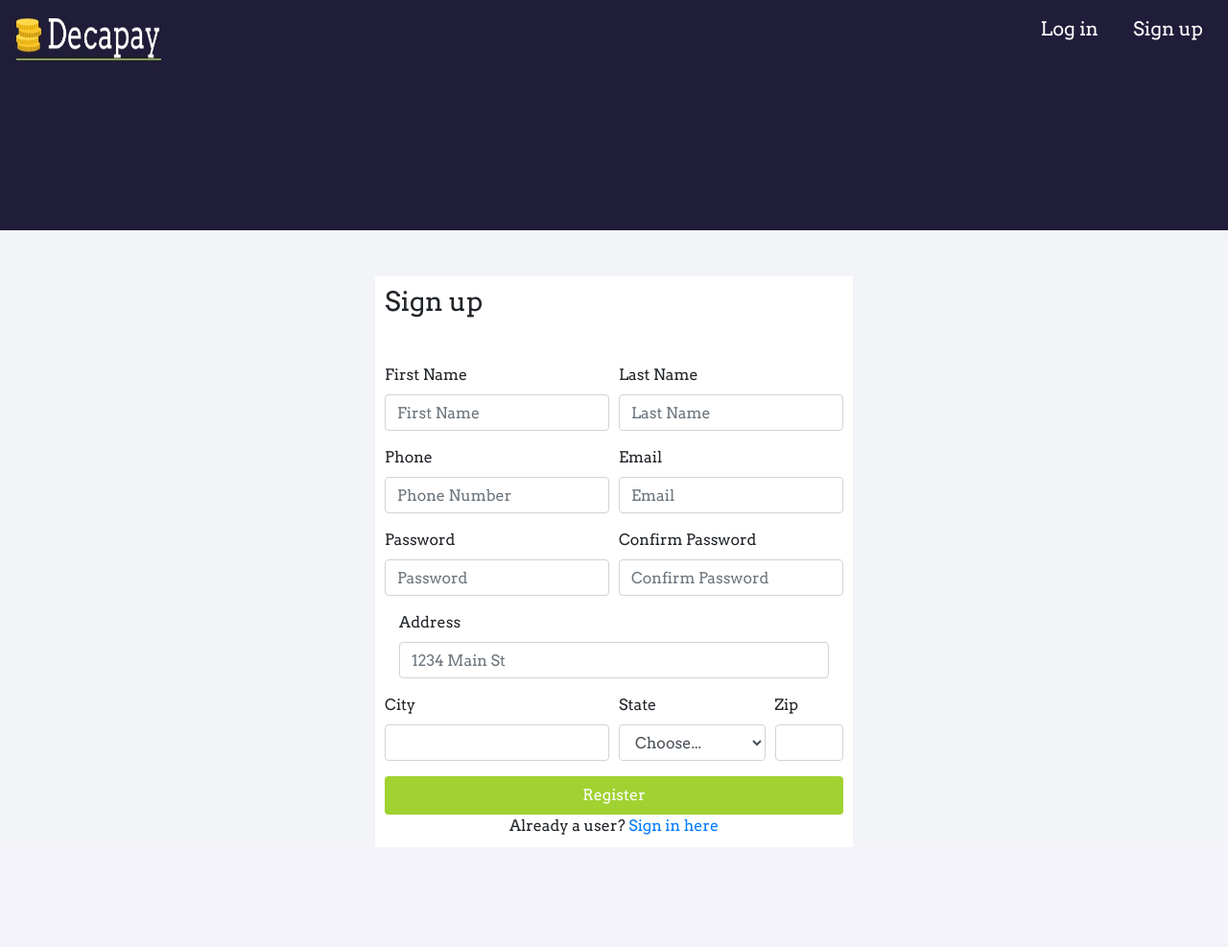
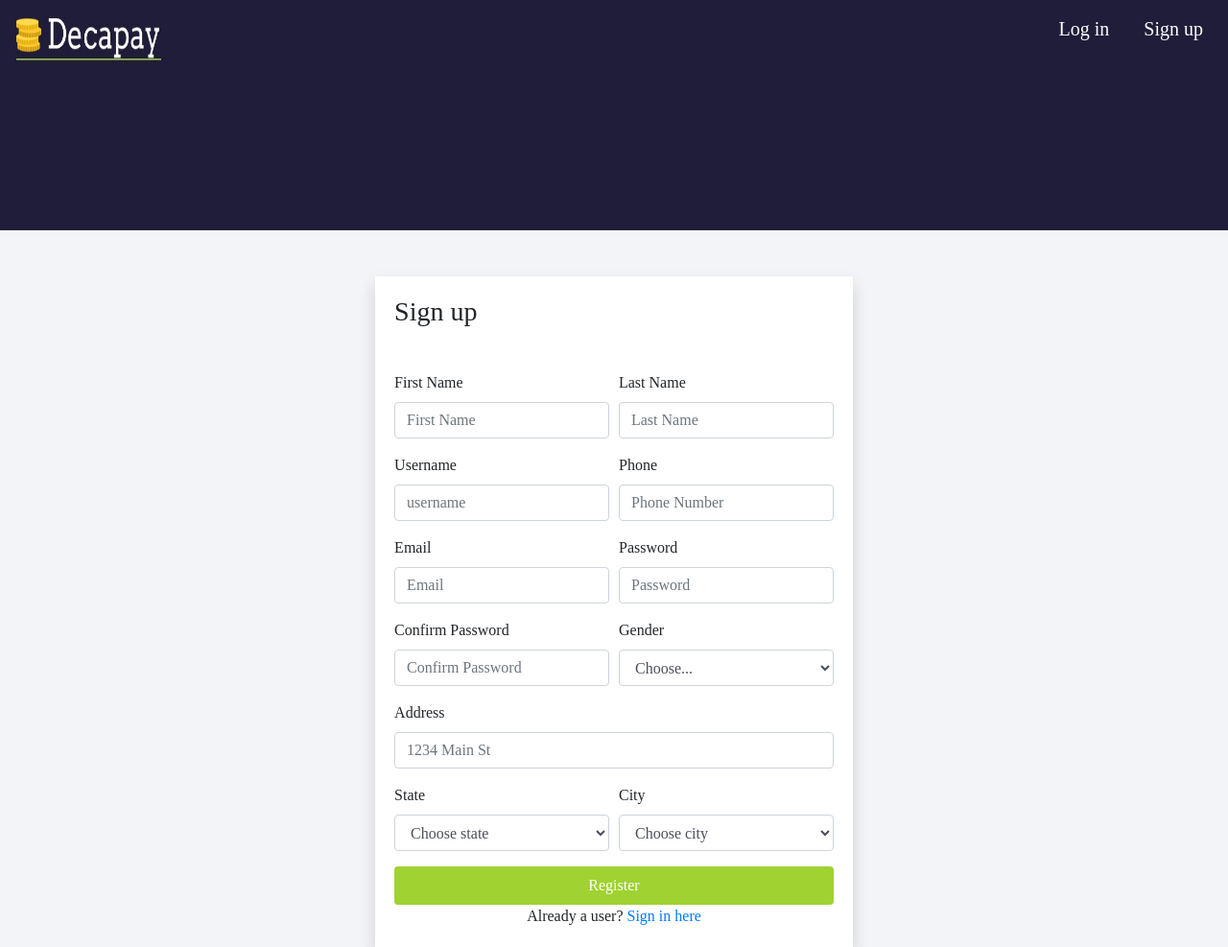
Before and after one commit to lesijay/decapay, a Flask app: page /register in a window 1280 px wide. Shown: the whole page at 96% size. Before the commit the page ends 870 px from the top, so only its background shows below. Run offline with Flask 2, Linux system fonts and the light colour scheme; data that the repository does not hold is empty; some libraries are stand-ins or nearby versions.

Commit message:
add register route

```diff
--- a/app.py
+++ b/app.py
@@ -1,5 +1,7 @@
 from flask import Flask, flash, jsonify, redirect, render_template, request, session
+from werkzeug.security import check_password_hash, generate_password_hash
 # from flask_session import Session
+from helpers import location
 from cs50 import SQL
 
 app = Flask(__name__)
@@ -29,9 +31,62 @@ def index():
 def login():
     return render_template("login.html")
 
-@app.route('/register')
+@app.route("/check", methods=["GET"])
+def check():
+    """Return true if username available, else false, in JSON format"""
+    q = request.args.get("q")
+    rows = db.execute("SELECT * FROM users WHERE username = :username", username= q)
+    print(rows)
+    print(q)
+    if (rows):
+        return jsonify(message = "True")
+    return jsonify(message = "False")
+
+@app.route('/register', methods=["GET", "POST"])
 def register():
-    return render_template("register.html")
+    # render page on get request
+    if request.method == 'GET':
+        response = location()
+        return render_template("register.html",  message_get = response)
+    elif request.method == 'POST':
+        first = request.form.get('firstname')
+        last = request.form.get('lastname')
+        username = request.form.get('username')
+        phone = request.form.get('phone')
+        email = request.form.get('email')
+        password = request.form.get('password')
+        confirmation = request.form.get('confirmation')
+        gender = request.form.get('gender')
+        address = request.form.get('address')
+        state = request.form.get('state')
+        city = request.form.get('city')
+                # check for existing username
+        rows = db.execute("SELECT * FROM users WHERE username = :username", username=request.form.get("username"))
+
+        #check username
+        if not username:
+            return render_template ('register.html',  message = "You must provide a username")
+        #check password
+        elif not password:
+            return render_template('register.html', message = "Password not provided")
+        #check if passwords match
+        elif password != confirmation:
+           return render_template('register.html',  message = "Passwords do no match")
+
+        #confirm username has not been taken
+        elif (rows):
+            return render_template('register.html', message = "Username has been taken")
+        #With all conditions met Insert user into database
+        else:
+            db.execute("INSERT INTO users(first, last, username, phone, email, password, address,  state, city,  gender) VALUES(:first, :last, :username, :phone, :email, :password, :address,  :state, :city,  :gender)",
+            first = first, last = last, username =username, phone=phone, email=email,  password = generate_password_hash(password), address = address,  state=state,  city = city, gender = gender)
+
+            rows = db.execute("SELECT * FROM users WHERE username = :username",
+                          username=username)
+
+            # Remember which user has logged in
+            # session["user_id"] = rows[0]["id"]
+            return render_template("register.html", message ="You have successfully registered")
 
 @app.route('/create')
 def create():
--- a/templates/layout.html
+++ b/templates/layout.html
@@ -5,21 +5,10 @@
     <title>Decapay {% block title %}{% endblock %}</title>
     <meta charset="utf-8">
     <meta name="viewport" content="width=device-width, initial-scale=1">
-    <!-- <link rel="stylesheet" href="https://maxcdn.bootstrapcdn.com/bootstrap/3.4.0/css/bootstrap.min.css"> -->
-    <link href="https://fonts.googleapis.com/css?family=Arvo&display=swap" rel="stylesheet">
-    <!-- <script src="https://ajax.googleapis.com/ajax/libs/jquery/3.4.1/jquery.min.js"></script>
-    <script src="https://maxcdn.bootstrapcdn.com/bootstrap/3.4.0/js/bootstrap.min.js"></script> -->
-    <script src="https://code.jquery.com/jquery-3.3.1.slim.min.js"
-        integrity="sha384-q8i/X+965DzO0rT7abK41JStQIAqVgRVzpbzo5smXKp4YfRvH+8abtTE1Pi6jizo"
-        crossorigin="anonymous"></script>
-    <script src="https://cdnjs.cloudflare.com/ajax/libs/popper.js/1.14.7/umd/popper.min.js"
-        integrity="sha384-UO2eT0CpHqdSJQ6hJty5KVphtPhzWj9WO1clHTMGa3JDZwrnQq4sF86dIHNDz0W1"
-        crossorigin="anonymous"></script>
-    <script src="https://stackpath.bootstrapcdn.com/bootstrap/4.3.1/js/bootstrap.min.js"
-        integrity="sha384-JjSmVgyd0p3pXB1rRibZUAYoIIy6OrQ6VrjIEaFf/nJGzIxFDsf4x0xIM+B07jRM"
-        crossorigin="anonymous"></script>
-    <link rel="stylesheet" href="https://stackpath.bootstrapcdn.com/bootstrap/4.3.1/css/bootstrap.min.css"
-        integrity="sha384-ggOyR0iXCbMQv3Xipma34MD+dH/1fQ784/j6cY/iJTQUOhcWr7x9JvoRxT2MZw1T" crossorigin="anonymous">
+    <script src="https://code.jquery.com/jquery-3.3.1.min.js"></script>
+    <script src="https://cdnjs.cloudflare.com/ajax/libs/popper.js/1.14.3/umd/popper.min.js"></script>
+    <script src="https://maxcdn.bootstrapcdn.com/bootstrap/4.1.3/js/bootstrap.min.js"></script>
+    <link rel="stylesheet" href="https://stackpath.bootstrapcdn.com/bootstrap/4.3.1/css/bootstrap.min.css" integrity="sha384-ggOyR0iXCbMQv3Xipma34MD+dH/1fQ784/j6cY/iJTQUOhcWr7x9JvoRxT2MZw1T" crossorigin="anonymous">
     <link rel="stylesheet" href="../static/css/index.css">
     <link rel="stylesheet" href="../static/css/create.css">
     <link rel="stylesheet" href="../static/css/duepayment.css">
--- a/templates/register.html
+++ b/templates/register.html
@@ -9,58 +9,89 @@
 <div class="div1">
 </div>
 <div id="wrapper2" class="jumbotron col-md-12" style="padding: 0;">
+        {% if message %}
+        <div class="alert alert-success" role="alert">
+            <p>{{ message }} </p>
+        </div>
+        {% endif %}
 
-
-    <section id="form-container" class="jumbotron mt-5 col-md-7" style="padding: 10px;">
+    <section id="form-container" class="jumbotron mt-5 col-md-7 shadow" style="padding: 20px;">
 
         <h3>Sign up</h3>
-        <form id="form">
+        <form action="/register" method="post" id="form">
             <div class="form-row">
                 <div class="form-group col-md-6">
                     <label for="inputEmail4">First Name</label>
-                    <input type="text" class="form-control" id="inputEmail4" placeholder="First Name">
+                    <input type="text" name="firstname"class="form-control" id="inputEmail4" placeholder="First Name">
                 </div>
                 <div class="form-group col-md-6">
                     <label for="inputEmail4">Last Name</label>
-                    <input type="text" class="form-control" id="inputEmail4" placeholder="Last Name">
+                    <input type="text" name="lastname" class="form-control" id="inputEmail4" placeholder="Last Name">
                 </div>
                 <div class="form-group col-md-6">
+                        <label for="inputEmail4">Username</label>
+                        <input type="text" id="user" name="username" class="form-control"  placeholder="username">
+                </div>
+
+                <div class="form-group col-md-6">
                     <label for="inputEmail4">Phone</label>
-                    <input type="tel" class="form-control" id="inputEmail4" placeholder="Phone Number">
+                    <input type="tel"  name="phone"class="form-control" id="inputEmail4" placeholder="Phone Number">
+                </div>
+                <div class="alert container" id='unavailable' role="alert" style="display:none; width: 250px; height: 50px; text-align: center">
+                        <p id='text' style="width: 100%"> </p>
                 </div>
                 <div class="form-group col-md-6">
                     <label for="inputEmail4">Email</label>
-                    <input type="email" class="form-control" id="inputEmail4" placeholder="Email">
+                    <input type="email" name="email" class="form-control" id="inputEmail4" placeholder="Email">
                 </div>
                 <div class="form-group col-md-6">
                     <label for="inputPassword4">Password</label>
-                    <input type="password" class="form-control" id="inputPassword4" placeholder="Password">
+                    <input type="password" class="form-control" name="password" id="inputPassword4" placeholder="Password">
                 </div>
                 <div class="form-group col-md-6">
                     <label for="inputPassword4">Confirm Password</label>
-                    <input type="password" class="form-control" id="inputPassword5" placeholder="Confirm Password">
+                    <input type="password" class="form-control" name="confirmation" id="inputPassword5" placeholder="Confirm Password">
+                </div>
+                <div class="form-group col-md-6">
+                    <label for="inputState">Gender</label>
+                    <select name= "gender"  id="inputState" class="form-control">
+                        <option selected>Choose...</option>
+                        <option value="male">Male</option>
+                        <option value="female">Female</option>
+                    </select>
                 </div>
             </div>
-            <div class="form-group col-md-12">
-                <label for="inputAddress">Address</label>
-                <input type="text" class="form-control" id="inputAddress" placeholder="1234 Main St">
-            </div>
+
             <div class="form-row">
+                 <div class="form-group col-md-12">
+                    <label for="inputAddress">Address</label>
+                    <input name="address" type="text" class="form-control" id="inputAddress" placeholder="1234 Main St">
+                </div>
+
+
+                <div class="form-group col-md-6">
+                    <label for="inputState">State</label>
+                    <select name="state" id="inputState" class="form-control">
+                        <option value="" selected disabled>Choose state</option>
+                        {% for state in message_get %}
+                        <option value="{{state['state']}}" >{{state['state']}}</option>
+                        {% endfor %}
+                    </select>
+                </div>
+
                 <div class="form-group col-md-6">
                     <label for="inputCity">City</label>
-                    <input type="text" class="form-control" id="inputCity">
-                </div>
-                <div class="form-group col-md-4">
-                    <label for="inputState">State</label>
-                    <select id="inputState" class="form-control">
-                        <option selected>Choose...</option>
-                        <option>...</option>
+                    <select name="city" id="inputState" class="form-control">
+                            <option value="" selected disabled> Choose city</option>
+                            {% for obj in message_get %}
+                                {% for city in obj['cities'] %}
+                            <option value="{{city}}" >{{city}}</option>
+                                {% endfor %}
+                            {% endfor %}
                     </select>
                 </div>
-                <div class="form-group col-md-2">
-                    <label for="inputZip">Zip</label>
-                    <input type="text" class="form-control" id="inputZip">
-                </div>
+
+
             </div>
 
             <button type="submit" id="btn1" class="btn btn-primary">Register</button>
@@ -73,6 +104,39 @@
     </section>
 
 </div>
+<script>
+
+        $(document).ready(function(){
+            console.log('hey')
+            $('#user').on('keyup', function(e){
+                let username = ($(this).val())
+                console.log($(this).val())
+
+                jQuery.get(`/check?q=${username}`, function(data){
+                    console.log(data)
+
+                    if (data['message'] == "True"){
+                        $('#unavailable').removeClass('alert-success')
+                        $('#unavailable').addClass('alert-danger')
+                        $('#unavailable').show()
+                        $('#text').html('username is not available')
+                         $('#btn1').attr("disabled", true)
+                        return false
+
+                    }
+                    $('#unavailable').removeClass('alert-danger')
+                    $('#unavailable').addClass('alert-success')
+                    $('#unavailable').show()
+                    $('#text').html('username is available')
+                     $('#btn1').attr("disabled", false)
+
+                    return false
+                })
+                e.preventDefault()
+            })
+        })
+
+    </script>
 
 <!--
 <div id="wrapper1" class="jumbotron col-md-7">
```
Also changed, not shown: helpers.py (added, +36 -0 lines), decapay.db, 1 other file.
